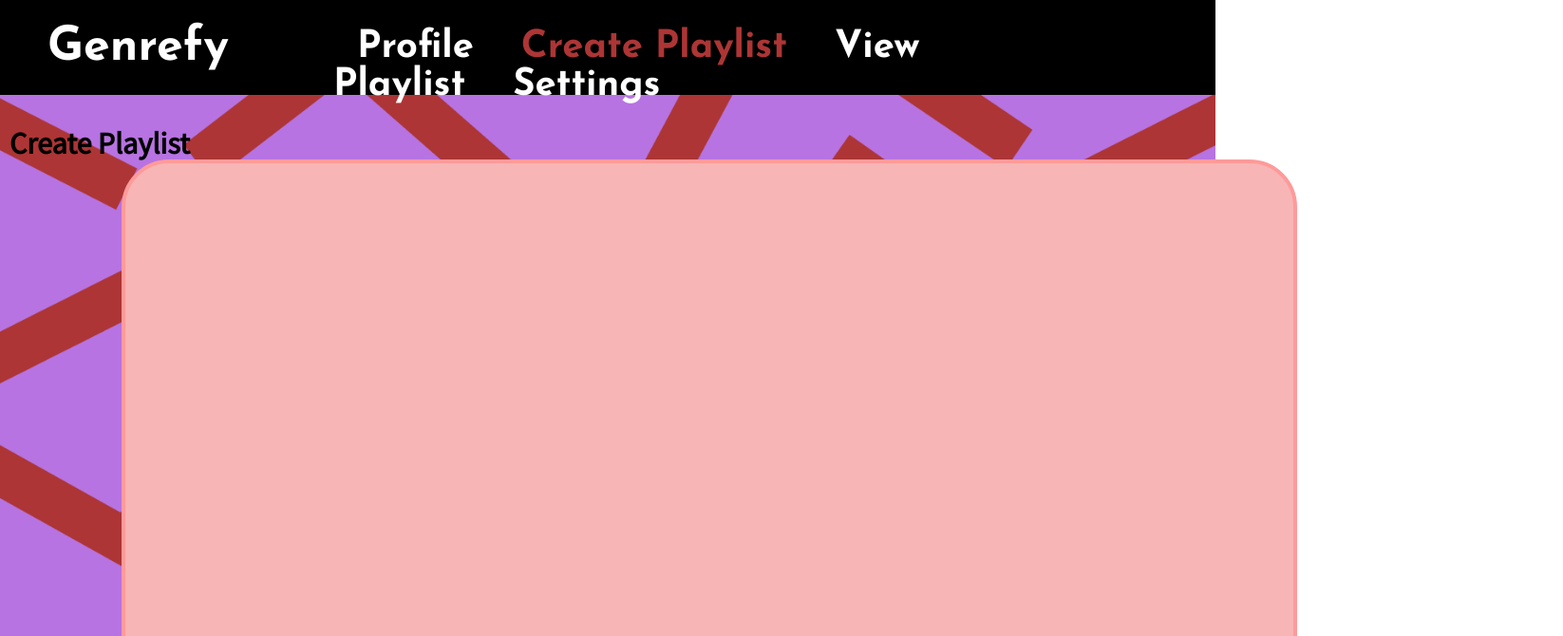
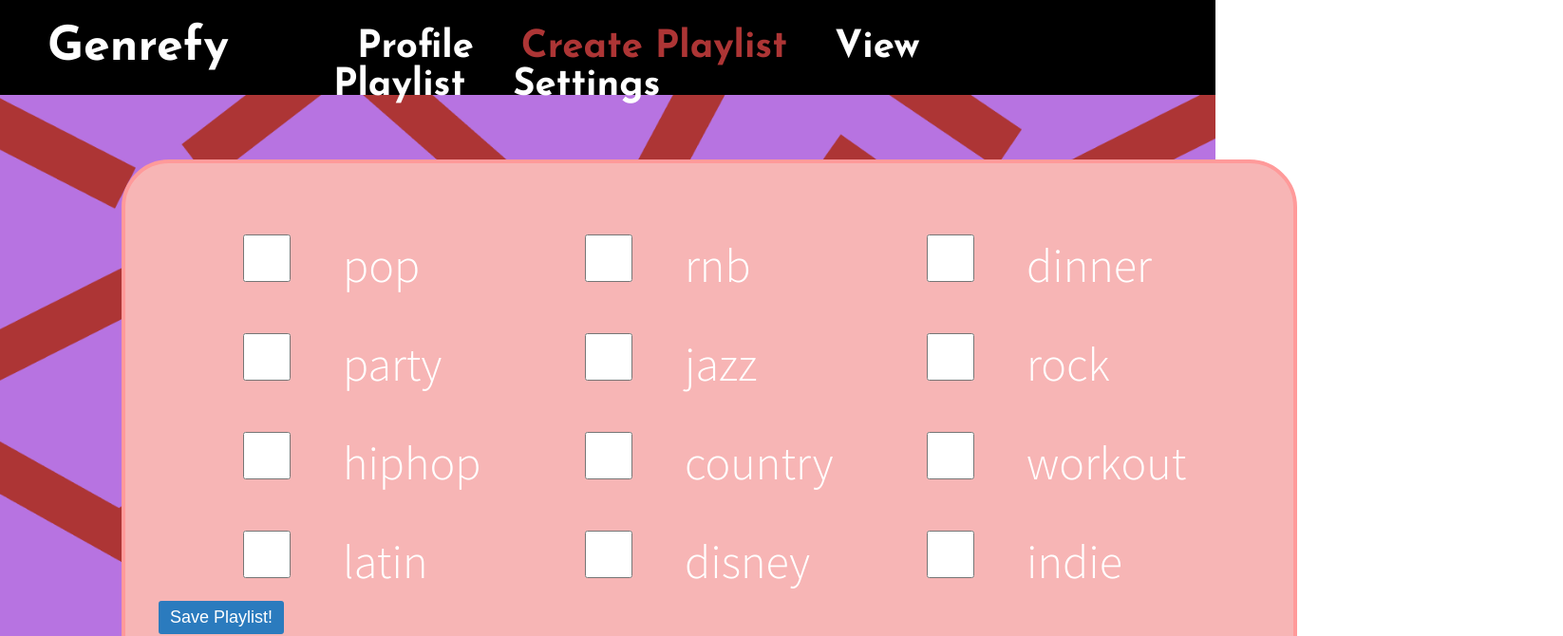
Before and after one commit to Blakeefuller/Genrefy, a React (Vite) app: page /create-playlist in a window 1280 px wide. Shown: the top 670 px of the page at 95% size, 1646 px wide, since content can reach past the window. Built offline with nearby package versions, Linux system fonts and the light colour scheme.

Commit message:
made checkboxes

```diff
--- a/src/index.css
+++ b/src/index.css
@@ -30,7 +30,7 @@ main {
 }
 .createplaylist-page {
   background-image: url(../../public/images/createplaylist-background.png);
-  height: 820px;
+  height: 685px;
   background-size: cover;
   background-repeat: no-repeat;
   padding: 10px;
@@ -230,3 +230,39 @@ nav .active {
   top: 21%;
   padding-left: 30px;
 }
+
+.genre-list {
+  width: 1400px;
+  position: relative;
+  display: flex;
+  flex-wrap: wrap;
+  left: 7%;
+  padding-top: 40px;
+}
+
+span {
+  font-size: 50px;
+  padding: 50px;
+}
+
+.genre-item {
+  /* text-align: center; */
+  padding: 5px;
+  padding-top: 30px;
+  width: 350px;
+  font-size: 40px;;
+}
+
+
+.genre-checkbox {
+  width: 50px;
+  height: 50px;
+}
+
+.genre-item input:checked{
+  background-color: #247022;
+}
+
+.genre-checkbox:hover {
+  cursor: pointer;
+}
--- a/src/pages/CreatePlaylist.jsx
+++ b/src/pages/CreatePlaylist.jsx
@@ -1,16 +1,51 @@
+import { all } from "axios";
+
+export function GenreItem(props) {
+
+    const { genreName } = props
+
+    return (
+        <>
+        <div className="genre-item">
+            <input className="genre-checkbox" type="checkbox" value={genreName}/>
+            {/* <button className="genre-checkbox">&#10004;</button>{genreName} */}
+            <span className="checkmark">{genreName}</span>
+        </div>
+        </>
+    )
+}
+
+export function CreatePlaylist(allGenresChecked) {
+    console.log(allGenresChecked)
+}
+
+
 export default function Search() {
+
+    // hard coded genres users can choose from
+    const allGenres = ["pop", "rnb", "dinner", "party", "jazz", "rock", "hiphop", "country", "workout", "latin", "disney", "indie"]
+
+    const allGenresChecked = document.querySelectorAll('input[type=checkbox]:checked');
+
     return (
         <div className="createplaylist-page">
-            <h1>Create Playlist</h1>
+            {/* <h1>Create Playlist</h1> */}
             <div className="create-playlist-container">
+                <div className="genre-list">
+                    {allGenres.map((item, index) =>
+                        (<GenreItem key={index} genreName={item} />))}
+                </div>
+
+                <button onClick={() => {console.log(allGenresChecked)}}>Save Playlist!</button>
+{/*
                 <a
                 className="create-playlist-home-button josefin-sans-small-text-button"
                 href="/create-playlist"
                 >
                     <div className="create-playlist-home-button-container">
-                Create Playlist
+                Save & View Playlist
                 </div>
-                </a>
+                </a> */}
             </div>
         </div>
     )
```
